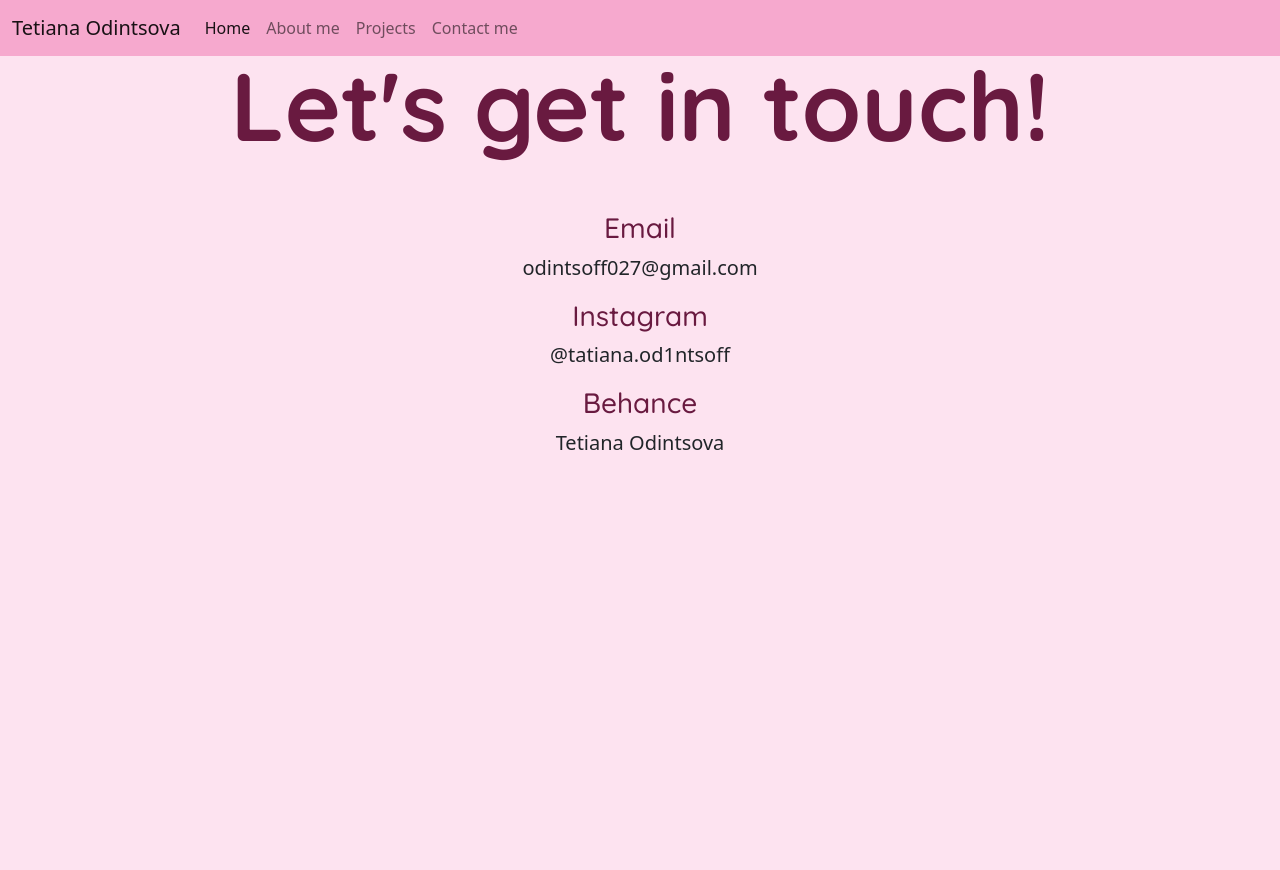
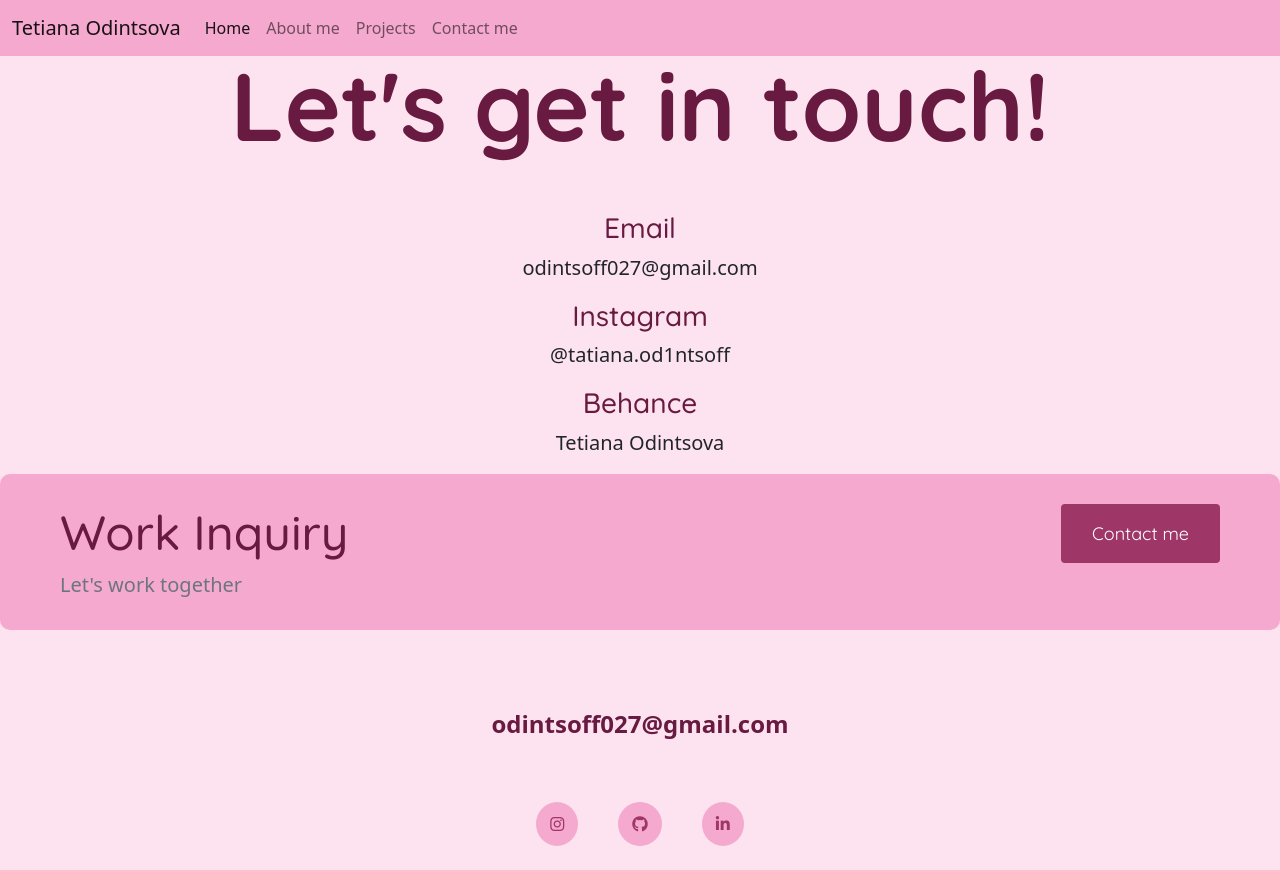
Before and after one commit to od1ntsoff/TO-Portfolio, a plain HTML site: page contact.html in a window 1280 px wide. Before the commit the page ends 800 px from the top, so only its background shows below. Drawn offline with nearby package versions, Linux system fonts and the light colour scheme.

Commit message:
Added footer to all pages

```diff
--- a/contact.html
+++ b/contact.html
@@ -96,5 +96,40 @@
         </p>
       </div>
     </div>
+
+    <footer>
+      <div
+        class="contact-box d-flex justify-content-between mb-3 d-none d-md-flex"
+      >
+        <div>
+          <h4>Work Inquiry</h4>
+          <p class="text-muted">Let's work together</p>
+        </div>
+        <div>
+          <a href="" class="btn btn-branding">Contact me</a>
+        </div>
+      </div>
+      <div class="d-flex justify-content-center">
+        <a
+          href="mailto:odintsoff027@gmail.com"
+          class="email-link"
+          target="_blank"
+          >odintsoff027@gmail.com</a
+        >
+      </div>
+      <div class="social-links d-flex justify-content-center mb-4">
+        <a href="https://www.instagram.com/tatiana.od1ntsoff/" target="_blank"
+          ><i class="fa-brands fa-instagram"></i
+        ></a>
+        <a href="https://github.com/od1ntsoff" target="_blank"
+          ><i class="fa-brands fa-github"></i
+        ></a>
+        <a
+          href="https://www.linkedin.com/in/tetiana-odintsova-9459a2177/"
+          target="_blank"
+          ><i class="fa-brands fa-linkedin-in"></i
+        ></a>
+      </div>
+    </footer>
   </body>
 </html>
--- a/style.css
+++ b/style.css
@@ -51,6 +51,10 @@ h2 {
   font-size: 64px;
 }
 
+h4 {
+  font-size: 48px;
+}
+
 p {
   font-size: 20px;
   line-height: 30px;
@@ -85,6 +89,43 @@ img {
   text-align: center;
 }
 
+footer .contact-box {
+  background-color: var(--secondary-color);
+  padding: 30px 60px;
+  border-radius: 10px;
+}
+
+footer .contact-box p {
+  margin: 0;
+}
+
+footer .email-link {
+  text-decoration: none;
+  color: var(--accent-color);
+  font-size: var(--header-font);
+  font-weight: bold;
+  font-size: 24px;
+  margin: 60px 0;
+}
+
+footer .email-link:hover {
+  color: var(--secondary-color);
+}
+
+footer .social-links a {
+  margin: 0 20px;
+  color: var(--primary-color);
+  background-color: var(--secondary-color);
+  border-radius: 50%;
+  padding: 10px 14px;
+  transition: all 100ms ease-in-out;
+}
+
+footer .social-links a:hover {
+  color: white;
+  background-color: var(--accent-color);
+}
+
 @media (max-width: 900px) {
   h1 {
     font-size: 60px;
@@ -92,6 +133,10 @@ img {
 
   h2 {
     font-size: 44px;
+  }
+
+  h4 {
+    font-size: 26px;
   }
 
   p {
```
Also changed, not shown: about.html (+25 -1 lines), index.html (+24 -0 lines), work.html (+24 -0 lines).
